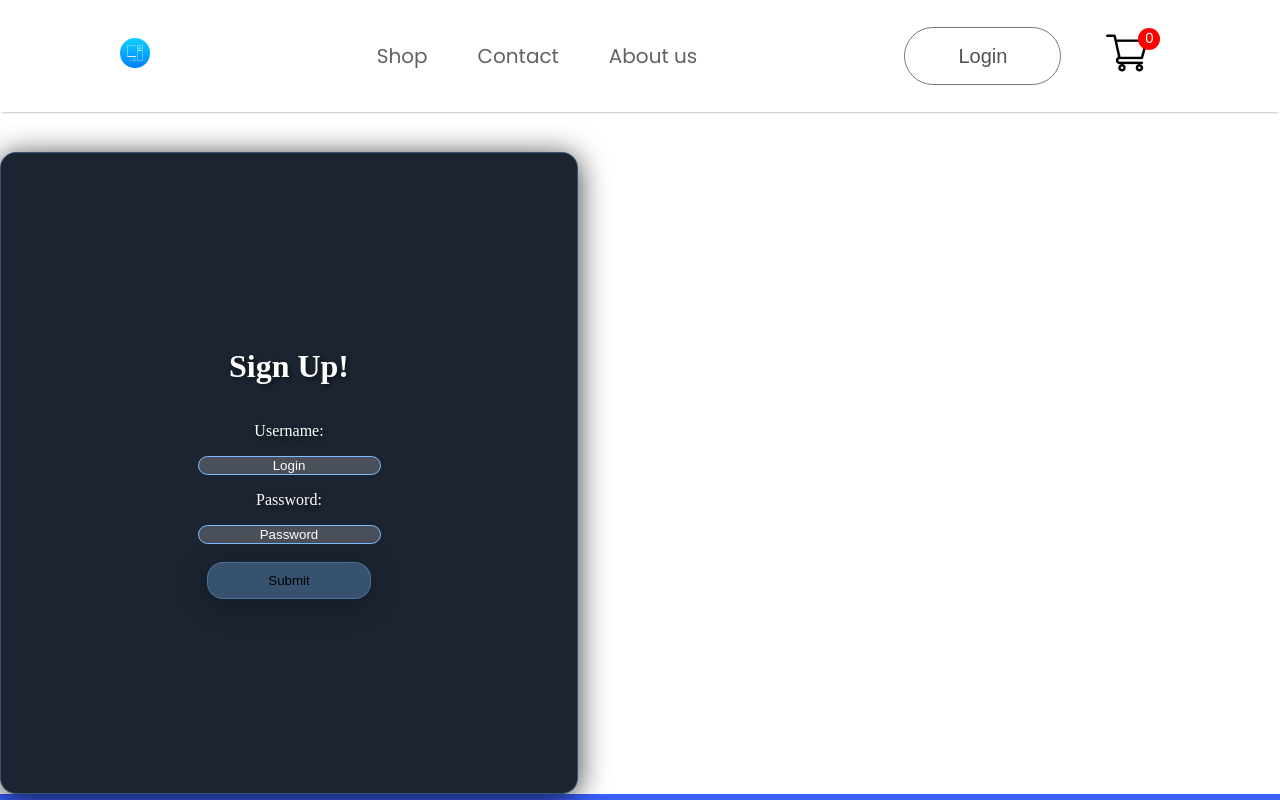
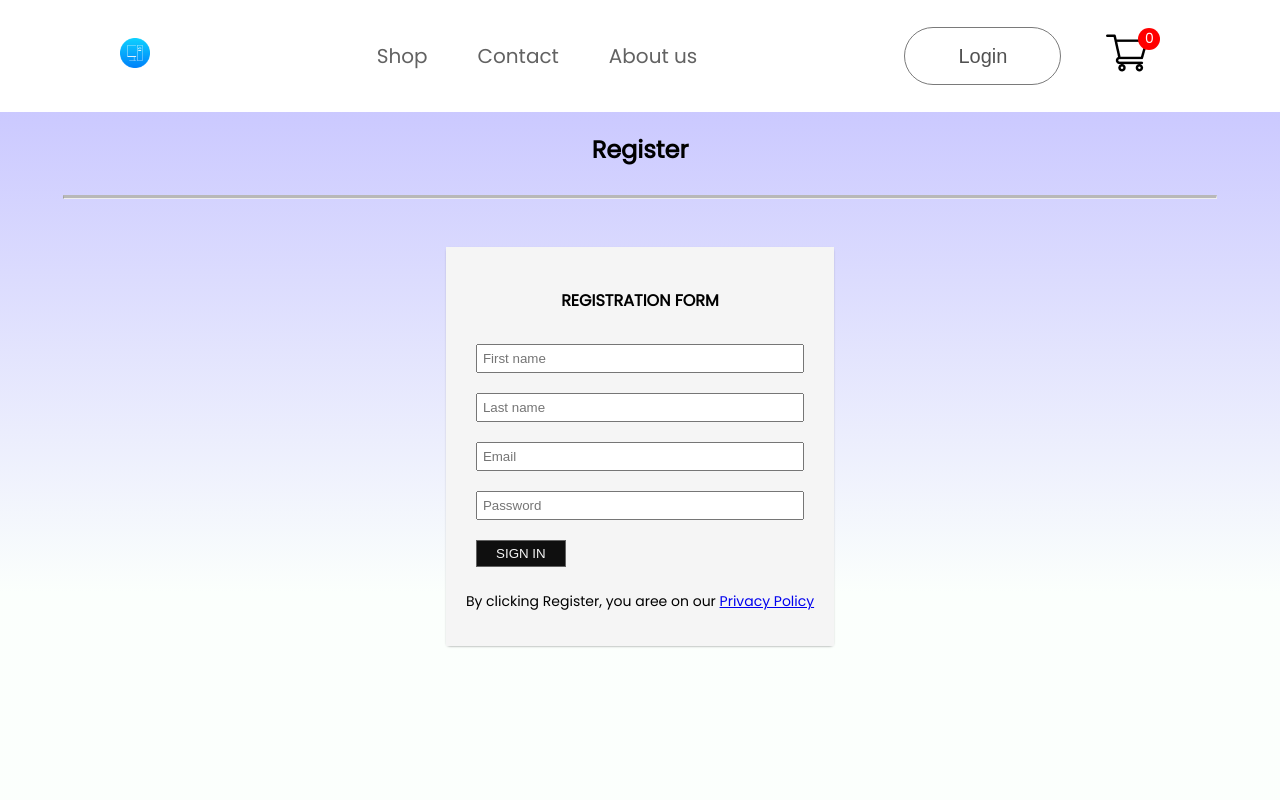
Before and after one commit to ReQss/React-Shopping-App, a React (Create React App) app: page /React-Shopping-App/register in a window 1280 px wide. Shown: the top 800 px of the page. Built offline with nearby package versions, Linux system fonts and the light colour scheme.

Commit message:
#6 Changes to login/register form

```diff
--- a/src/Components/Login.js
+++ b/src/Components/Login.js
@@ -1,13 +1,20 @@
 import React from "react";
 import '../styles/Login.css'
-function Login(){
+import { Link } from "react-router-dom";
+function Login() {
+    const login = React.useState();
     return(
         <div className="login">
-           <h2>Sign in</h2>
+           <h2>Login</h2>
             <hr className="solid" />
-            <form className="loginForm" >
 
-           </form>
-        </div>
+            <form className="userForm" >
+                <input placeholder="Email" type="email"/>
+                <input placeholder="Password" type="password" />
+                <input type="button" value="SIGN IN" className="submit-input" />
+              <p>Don't have an account? <Link to="/React-Shopping-App/register">Sign up</Link></p>
+
+            </form>
+            </div>
     )
 }export default Login;
--- a/src/Components/Register.js
+++ b/src/Components/Register.js
@@ -1,36 +1,22 @@
 import React from "react";
-function Register(){
-    const [formData,setFormData] = React.useState({
-        login:"",
-        password:""
-    })
+import '../styles/Login.css'
+import { Link } from "react-router-dom";
+function Register() {
+    const login = React.useState();
+    return(
+        <div className="login">
+           <h2>Register</h2>
+            <hr className="solid" />
+            <form className="userForm" >
+                <h4>REGISTRATION FORM</h4>
+                <input placeholder="First name" type="email" />
+                <input placeholder="Last name" type="email"/>
+                <input placeholder="Email" type="email"/>
+                <input placeholder="Password" type="password" />
+                <input type="button" value="SIGN IN" className="submit-input" />
+             <p>By clicking Register, you aree on our <Link to="/React-Shopping-App/register">Privacy Policy</Link></p>
 
-
-
-    return(
-        <div className="Login">
-            <h1>Sign Up!</h1>
-            <form className="userForm" >
-            <p>Username:</p>
-            <input
-            type="text"
-            placeholder="Login"
-            name = "login"
-     //       onChange={handleChange}
-        //     value={formData.login}
-            />
-            <p>Password:</p>
-            <input
-            type="password"
-            name = "password"
-            placeholder="Password"
-        //    onChange={handleChange}
-        //    value={formData.password}
-            />
-            <br />
-            <br />
-            <button className="menu-button">Submit</button>
             </form>
-        </div>
+            </div>
     )
 }export default Register;
--- a/src/styles/Contact.css
+++ b/src/styles/Contact.css
@@ -6,6 +6,10 @@
   background: linear-gradient(180deg, #cbc9ff, #e1ffea22 60%);
 }
 .contactForm {
+  /* box-shadow: 0 1px 3px -2px black;
+  background: whitesmoke;
+  padding: 10px;
+  margin-top: 40px; */
   width: 50%;
   align-items: start;
 }
--- a/src/styles/Login.css
+++ b/src/styles/Login.css
@@ -1,7 +1,59 @@
 .login {
   align-items: center;
+
   min-height: 100vh;
   display: flex;
   flex-direction: column;
   background: linear-gradient(180deg, #cbc9ff, #e1ffea22 60%);
 }
+.userForm {
+  /* height: 100vh; */
+  margin-top: 40px;
+  display: flex;
+  flex-direction: column;
+  box-shadow: 0 1px 3px -2px black;
+  text-align: center;
+  background: whitesmoke;
+  padding: 20px;
+}
+@media screen and (max-width: 1024px) {
+  .userForm {
+    width: 70%;
+  }
+}
+.userForm input {
+  padding: 5px;
+  margin: 10px;
+}
+.login p {
+  font-size: 14px;
+}
+.submit-input {
+  background: #0f0f0f;
+  outline: none;
+  color: whitesmoke;
+  width: 90px;
+  cursor: pointer;
+  border: 1px solid #626262;
+  transition: 0.3s;
+}
+.submit-input:active {
+  background: #626262;
+}
+
+/* .shop-cart table,
+th,
+td {
+  box-shadow: 0 1px 3px -2px black;
+  text-align: center;
+}
+
+.shop-cart th {
+  font-family: "poppins";
+  font-weight: 600;
+  color: gray;
+}
+.shop-cart td {
+  font-family: "poppins";
+  font-weight: 500;
+} */
```
